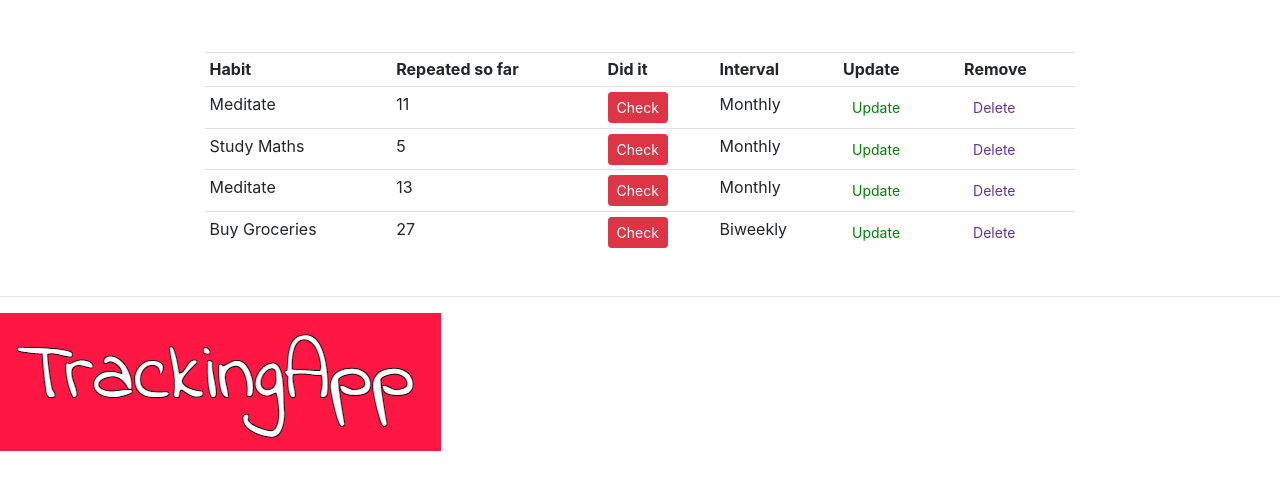
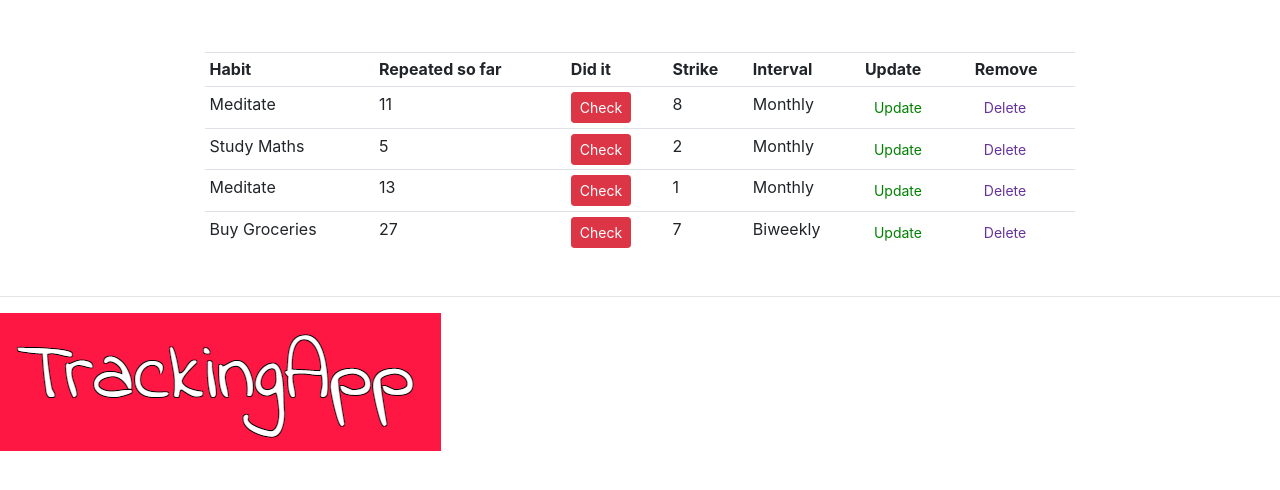
Before and after one commit to FlorentinaMargarita/HabitTracker, a Django app: page / in a window 1280 px wide. Shown: the part 63-553 px from the top of the page. Run offline with Django 3.2, Linux system fonts and the light colour scheme; data comes from the database, SQL or seed files in the repository; both versions use the stored data as it was after the commit; data that the repository does not hold is empty; some libraries are stand-ins or nearby versions.

Commit message:
feat: strike works

```diff
--- a/crm/models.py
+++ b/crm/models.py
@@ -55,7 +55,8 @@ class Order(models.Model):
     habit = models.CharField(max_length=200, null=True, blank=True)
     predefinedHabit = models.CharField(max_length=200, null=True, choices=HABIT, blank=True)
     interval = models.CharField(max_length=400, null=True, choices=INTERVAL)
-    checked = models.IntegerField(blank=True, default=1)
+    checked = models.PositiveIntegerField(blank=True, default=1)
+    strike = models.PositiveIntegerField(blank=True, default=1)
     # checked = models.CharField(max_length=200, null=True, blank=True, choices=CHECK)
     # counts = models.ManyToManyField(Count)
 
--- a/crm/templates/habit/dashboard.html
+++ b/crm/templates/habit/dashboard.html
@@ -9,6 +9,7 @@
             <th>Habit</th>
             <th>Repeated so far</th>
             <th>Did it</th>
+            <th>Strike</th>
             <th>Interval</th>
             <th>Update</th>
             <th>Remove</th>
@@ -26,15 +27,18 @@
             <td>
                 {{order.checked}}
             </td>
-
             <td>
-            <form action= "{% url 'check_habit' order.id %}" method="POST">
+                <form action="{% url 'check_habit' order.id %}" method="POST">
                     {{form}}
                     {% csrf_token %}
-                <button type="submit", name="post_id", value="{{order.id}}", class="btn btn-sm btn-danger">Check</button>
+                    <button type="submit" , name="post_id" , value="{{order.id}}" ,
+                        class="btn btn-sm btn-danger">Check</button>
                 </form>
             </td>
+            <td>
 
+                {{order.strike}}
+            </td>
             <td>{{order.interval}}</td>
             <td><a class="btn btn-sm" style="color: green;" href="{% url 'update_habit' order.id %}">Update</a></td>
             <td><a class="btn btn-sm" style="color: rebeccapurple;" href="{% url 'delete' order.id %}">Delete</a></td>
--- a/crm/views.py
+++ b/crm/views.py
@@ -64,14 +64,17 @@ def delete(request, pk):
 # it needs to know which habit we are referring to and then it needs to save it
 def checkHabit(request, pk):
     order = Order.objects.get(id=pk)
-    # count = get_object_or_404(Count, id=request.POST.get('post_id'))
-    # count = get_object_or_404(Count, id=request.POST.get('order.id'))
-    # form = CheckForm(instance=order)
     if request.method == 'POST':
         order.checked += 1
         order.save()
+        # return redirect('/')
+        if  order.checked % 4 == 0:
+            order.strike +=1
+            order.save()
         return redirect('/')
-        context = {'checked': order.checked}
-        # context = {'form': form}
-        # checked = Order.objects.get (pk = id).checked
+    context = {'checked': order.checked, 'strike': order.strike}
     return render(request, 'habit/order_form.html', context)
+
+        # count = get_object_or_404(Count, id=request.POST.get('post_id'))
+    # count = get_object_or_404(Count, id=request.POST.get('order.id'))
+    # form = CheckForm(instance=order)
```
Also changed, not shown: crm/migrations/0035_auto_20201231_1011.py (added), crm/migrations/0036_auto_20201231_1059.py (added), db.sqlite3. Lines whose indentation alone changed are shown as unchanged.
